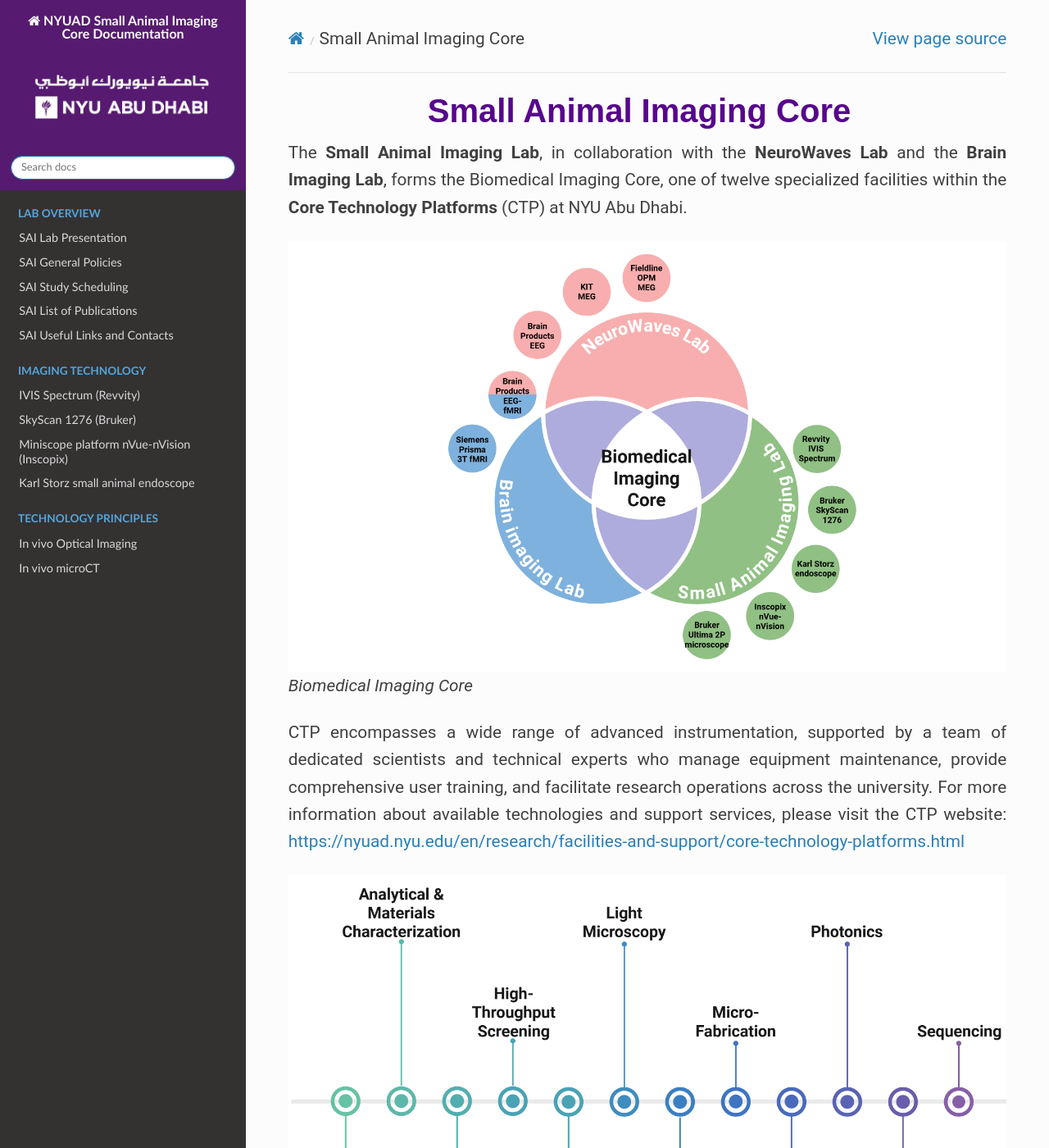
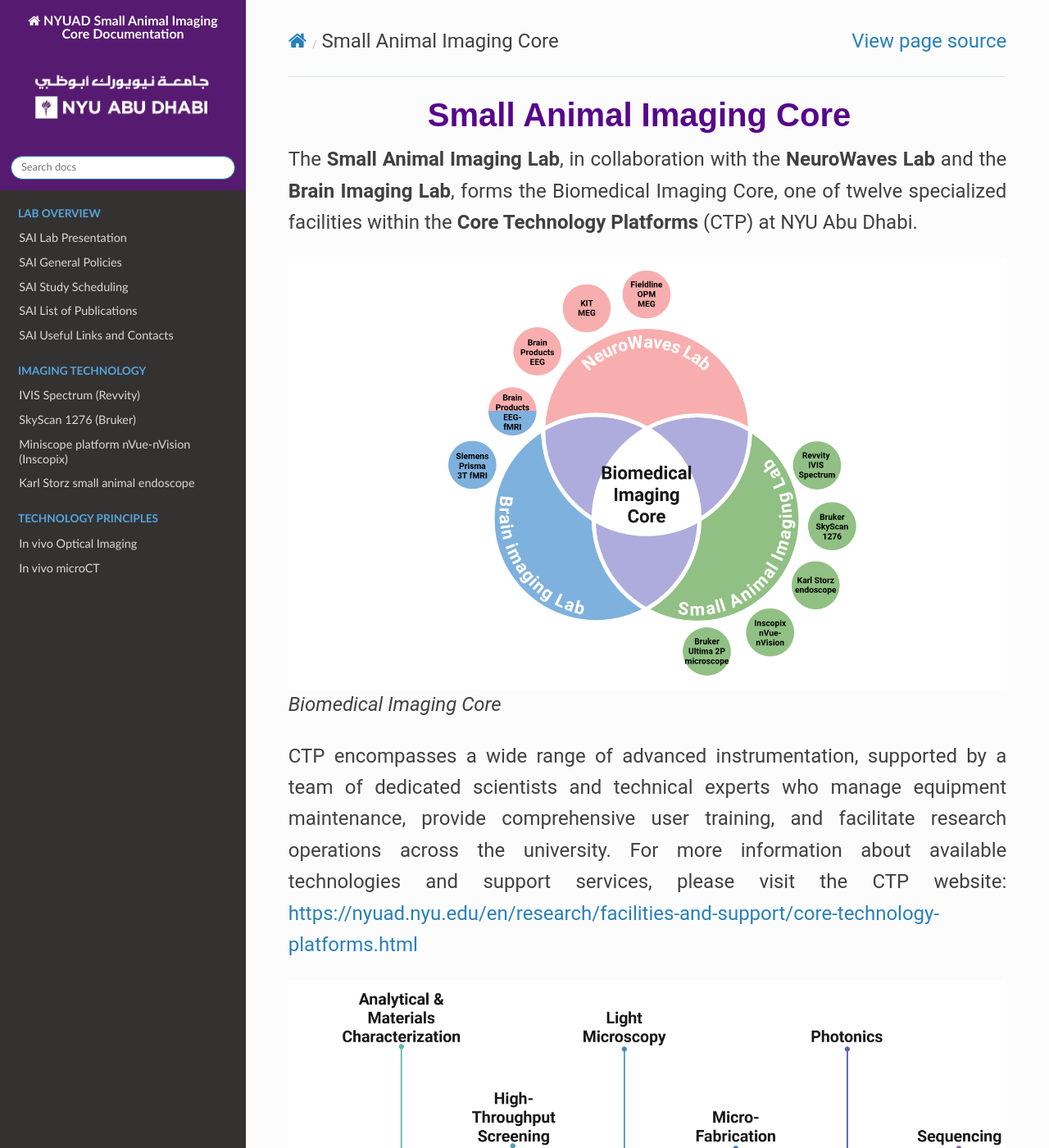
Before and after one commit to BioMedicalImaging-Core-NYUAD/smallanimalimaging-lab-documentation, a Sphinx documentation site: the page built from docs/source/index.rst, in a window 1280 px wide and 1400 px high. Shown: the whole window at 82% size. Built offline with Sphinx 7.4.7 and the Read the Docs theme 3.1.0, drawn with Linux system fonts in a browser that asks for light colours.

Commit message:
font, styling

```diff
--- a/docs/source/_static/custom.css
+++ b/docs/source/_static/custom.css
@@ -1,27 +1,23 @@
-/* Content Width */
+/* Main content area width */
 .wy-nav-content {
     max-width: 1200px !important;
     width: 100% !important;
     margin: 0 auto !important;
 }
 
-/* Base Paragraphs and List Items */
+/* Uniform font size and style across all text elements */
 .rst-content p,
 .rst-content ul li,
-.rst-content ol li {
-    font-size: 1.3em !important;
+.rst-content ul ul li,
+.rst-content ol li,
+.rst-content ol ol li,
+.rst-content ul ol li,
+.rst-content ol ul li {
+    font-size: 1.5em !important;
     line-height: 1.6 !important;
     text-align: justify !important;
     font-family: 'Roboto', sans-serif !important;
     font-weight: normal !important;
-}
-
-/* Nested lists – only slightly smaller, not tiny */
-.rst-content ul ul li,
-.rst-content ol ol li,
-.rst-content ul ol li,
-.rst-content ol ul li {
-    font-size: 1.15em !important;
 }
 
 /* ========================
```
